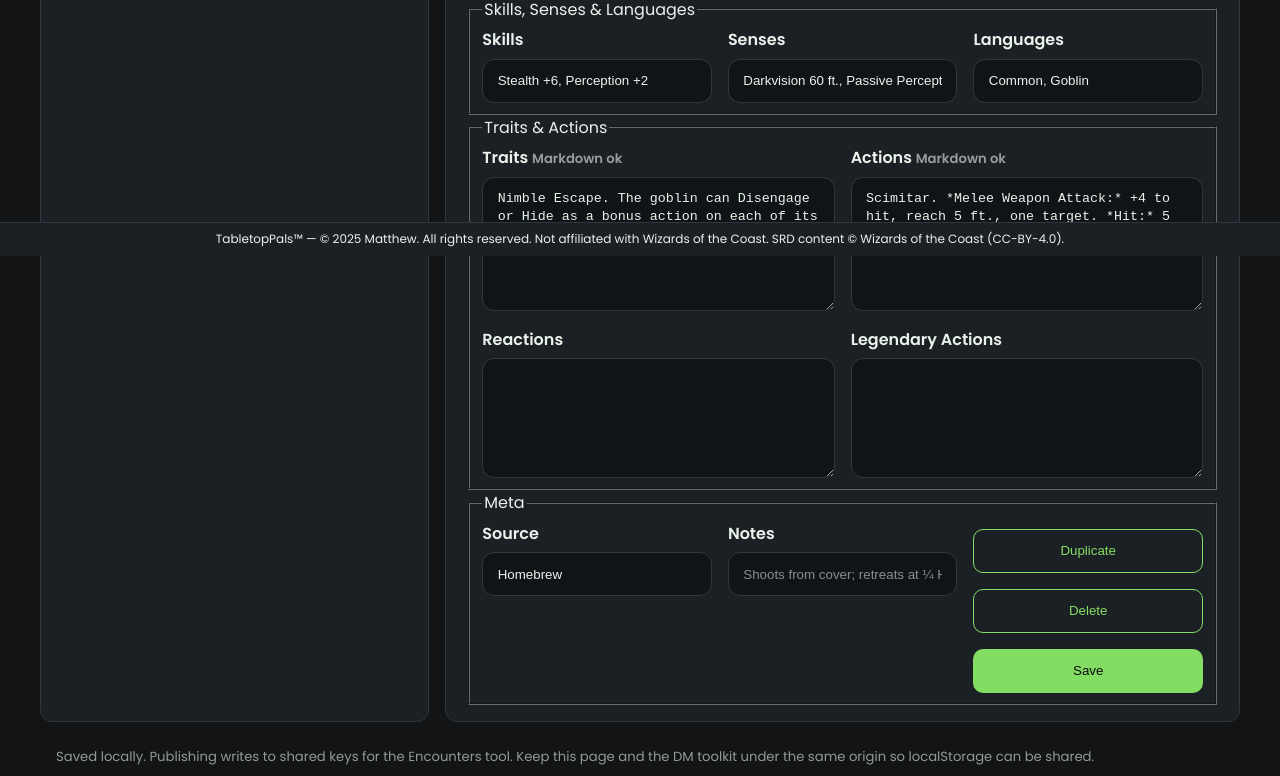
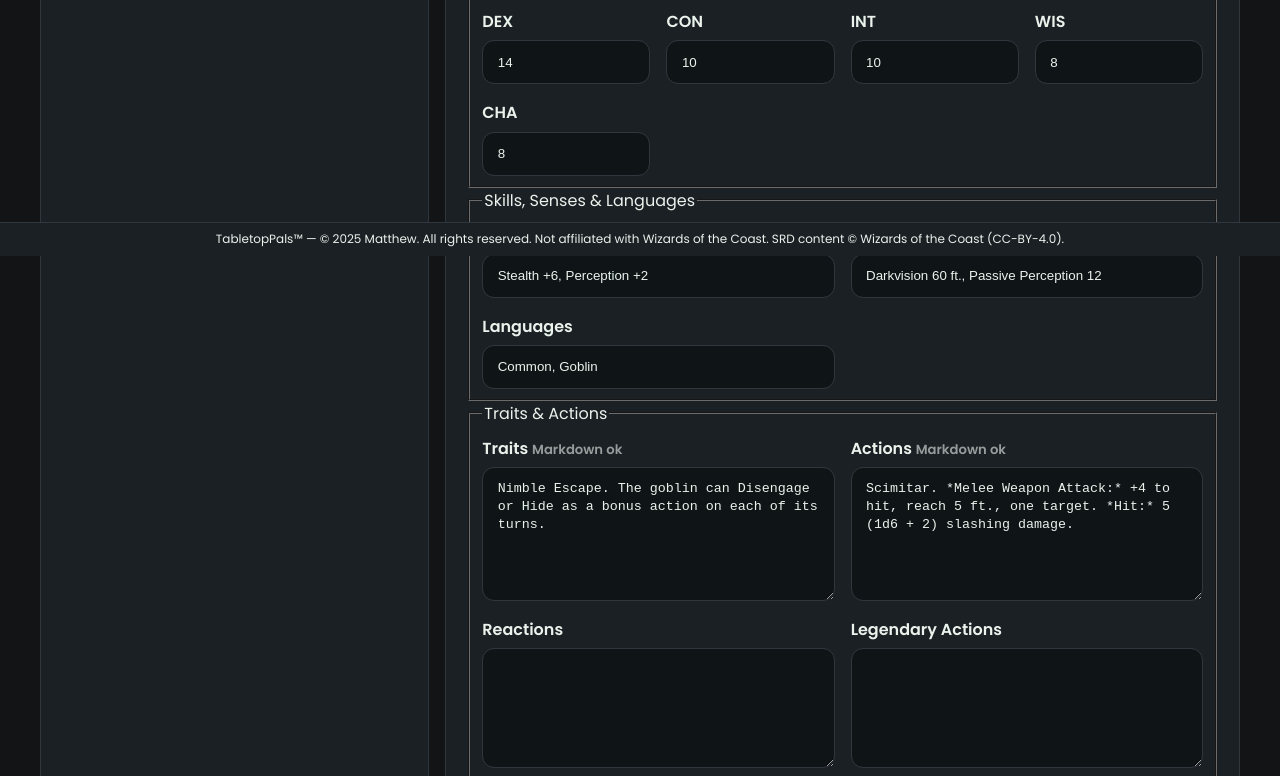
Before and after one commit to MperorPenguin/DM_Tool, a website: page admin/enemy-builder/index.html in a window 1280 px wide. Shown: the part 544-1320 px from the top of the page. Drawn offline with Linux system fonts and the light colour scheme; files that its build step writes are made by us from their sources.

Commit message:
Enemy builder aspect applied to theme.css

```diff
--- a/CSS/theme.css
+++ b/CSS/theme.css
@@ -159,6 +159,91 @@ a.btn { text-decoration: none; }
 .grid.cols-4 { grid-template-columns: repeat(4, minmax(0,1fr)); }
 .grid.cols-5 { grid-template-columns: repeat(5, minmax(0,1fr)); }
 .grid.cols-6 { grid-template-columns: repeat(6, minmax(0,1fr)); }
+
+/* =========================================================
+   Enemy Builder form: layout hardening (no HTML/JS changes)
+   Prevents squished/overlapping fields on desktop & mobile
+   ========================================================= */
+
+:root{
+  --eb-field-min: 260px;   /* comfy min for regular fields */
+  --eb-short-min: 140px;   /* compact min for short number fields */
+}
+
+/* Make fieldsets use a resilient, auto-fitting grid */
+#enemy-form fieldset.grid{
+  display: grid;
+  align-items: start;
+  grid-auto-flow: row dense;                /* fills gaps neatly */
+}
+
+/* Force all “cols-*” in this form to be responsive:
+   auto-fit + minmax prevents columns getting too skinny */
+#enemy-form fieldset.grid[class*="cols-"]{
+  grid-template-columns: repeat(auto-fit, minmax(var(--eb-field-min), 1fr));
+}
+
+/* Stats block has many short fields → allow smaller mins there */
+#enemy-form fieldset.grid.cols-6{
+  grid-template-columns: repeat(auto-fit, minmax(var(--eb-short-min), 1fr));
+}
+
+/* Legend should span the entire row */
+#enemy-form fieldset legend{
+  grid-column: 1 / -1;
+  margin-bottom: .25rem;
+}
+
+/* Fields behave as clean blocks; allow content to shrink without overflow */
+#enemy-form .field{
+  display: flex;
+  flex-direction: column;
+  gap: .4rem;
+  min-width: 0;                              /* critical to prevent overflow */
+}
+
+/* Inputs/selects/areas fill their column and never overflow */
+#enemy-form input,
+#enemy-form select,
+#enemy-form textarea{
+  width: 100%;
+  box-sizing: border-box;
+  min-width: 0;                              /* prevents content overlap */
+}
+
+/* Textareas shouldn’t inherit fixed input height */
+#enemy-form textarea{
+  height: auto;
+  min-height: 120px;
+  max-height: 60vh;
+  line-height: 1.35;
+  resize: vertical;
+}
+
+/* Compact number fields in the Stats section */
+#enemy-form .field.short{
+  /* allow even smaller widths before wrapping */
+  --eb-field-min: var(--eb-short-min);
+}
+
+/* Action row: allow wrapping on small screens and keep buttons aligned */
+#enemy-form .row{
+  display: flex;
+  flex-wrap: wrap;
+  gap: var(--grid-gap, .75rem);
+}
+#enemy-form .row.end{ justify-content: flex-end; }
+
+/* Responsive nudges: progressively collapse columns as space tightens */
+@media (max-width: 1200px){
+  #enemy-form fieldset.grid.cols-3{ grid-template-columns: repeat(auto-fit, minmax(220px, 1fr)); }
+}
+@media (max-width: 900px){
+  #enemy-form fieldset.grid[class*="cols-"]{ grid-template-columns: repeat(auto-fit, minmax(200px, 1fr)); }
+}
+@media (max-width: 680px){
+  #enemy-form fieldset.grid[class*="cols-"]{ grid-template-columns: 1fr; } /* single column on phones */
+}
 
 /* =========================================================
    FORM / LAYOUT HARDENING (global, incl. Enemy Builder)
```
